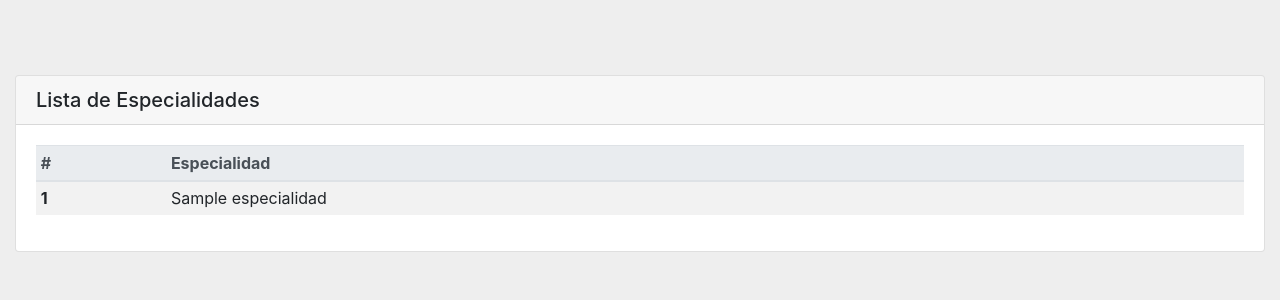
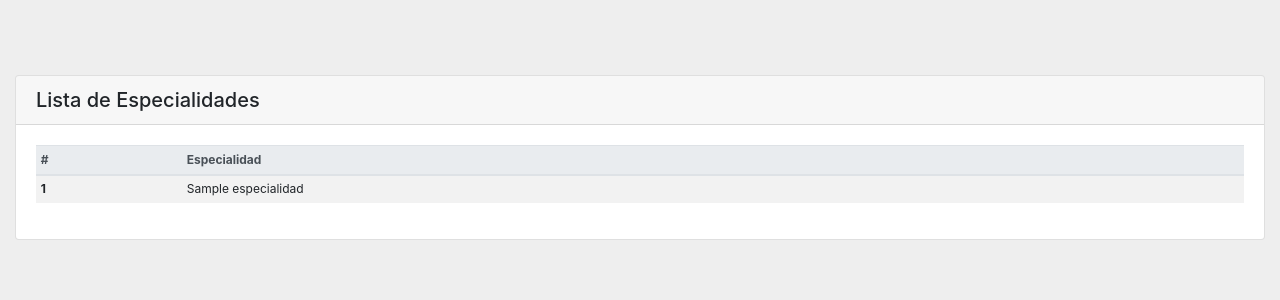
Before and after one commit to nachochiappe/tr, a Django app: template templates/medicos/especialidad_list.html in a window 1280 px wide. Shown: the top 300 px of the page. Run offline with Django 3.2, Linux system fonts and the light colour scheme; the template is opened without the code that fills it: values that come from a table or form of the project are taken from there, others are empty; tables that the repository leaves empty hold one stand-in row (values such as "Sample post"); parts of the project's set-up code (start-up, migrations or seed data) failed here and were passed over; some libraries are stand-ins or nearby versions.

Commit message:
Le agrego table-condensed para que se vea mejor.

```diff
--- a/templates/medicos/especialidad_list.html
+++ b/templates/medicos/especialidad_list.html
@@ -5,7 +5,7 @@
     <div class="card" style="margin-top: 15px;">
         <h5 class="card-header">Lista de Especialidades</h5>
         <div class="card-body">
-            <table class="table table-sm table-striped">
+            <table class="table table-sm table-striped table-condensed">
                 <thead class="thead-light">
                     <tr>
                         <th scope="col">#</th>
--- a/templates/medicos/medico_list.html
+++ b/templates/medicos/medico_list.html
@@ -5,7 +5,7 @@
     <div class="card" style="margin-top: 15px;">
         <h5 class="card-header">Lista de Médicos</h5>
         <div class="card-body">
-            <table class="table table-sm table-striped">
+            <table class="table table-sm table-striped table-condensed">
                 <thead class="thead-light">
                     <tr>
                         <th scope="col">#</th>
--- a/templates/pacientes/paciente_list.html
+++ b/templates/pacientes/paciente_list.html
@@ -5,7 +5,7 @@
     <div class="card" style="margin-top: 15px;">
         <h5 class="card-header">Lista de Pacientes</h5>
         <div class="card-body">
-            <table class="table table-sm table-striped">
+            <table class="table table-sm table-striped table-condensed">
                 <thead class="thead-light">
                     <tr>
                         <th scope="col">#</th>
```
